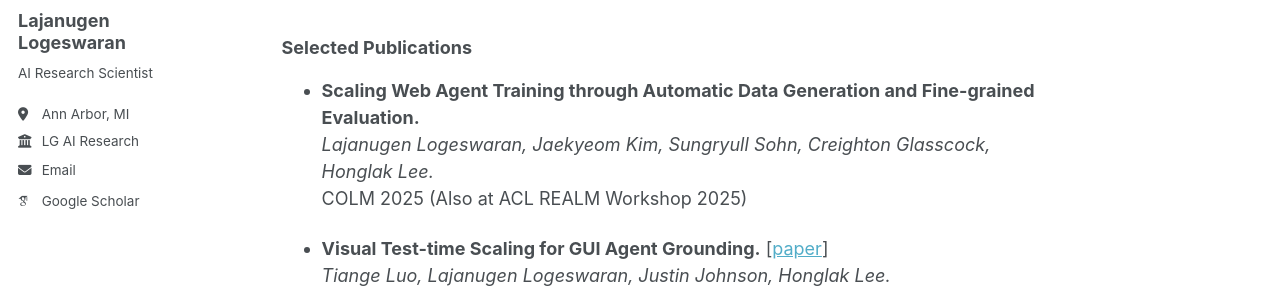
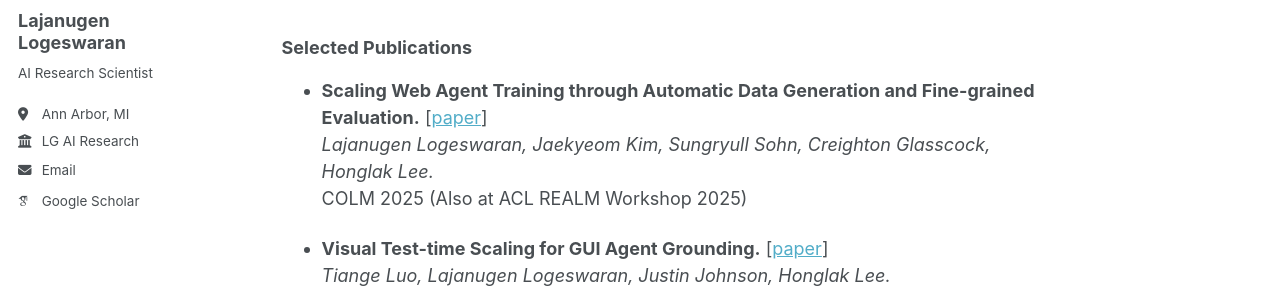
Before and after one commit to lajanugen/lajanugen.github.io, a Jekyll site: the page built from _pages/about.md, in a window 1280 px wide and 900 px high. Shown: the part 240-533 px from the top of the window. Built offline with Jekyll 4.4.1, drawn with Linux system fonts in a browser that asks for light colours; some web fonts are replaced.

Commit message:
Update about.md

```diff
--- a/_pages/about.md
+++ b/_pages/about.md
@@ -11,7 +11,7 @@ I am a Research Scientist at LG AI Research. I received my PhD from the Computer
 
 ### Selected Publications
 
-- **Scaling Web Agent Training through Automatic Data Generation and Fine-grained Evaluation.**
+- **Scaling Web Agent Training through Automatic Data Generation and Fine-grained Evaluation.** \[[paper](https://arxiv.org/pdf/2602.12544)\]
   *Lajanugen Logeswaran, Jaekyeom Kim, Sungryull Sohn, Creighton Glasscock, Honglak Lee.*
   COLM 2025 (Also at ACL REALM Workshop 2025)
 
```
